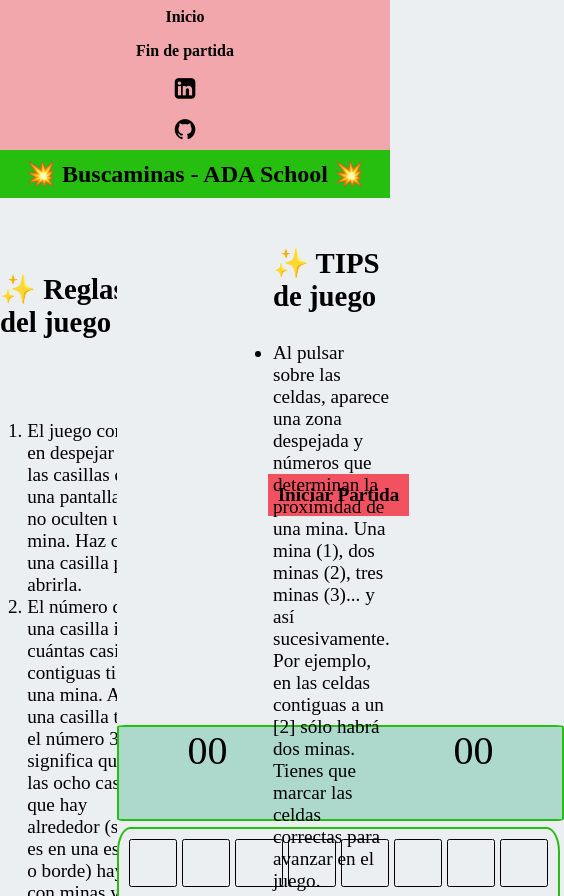
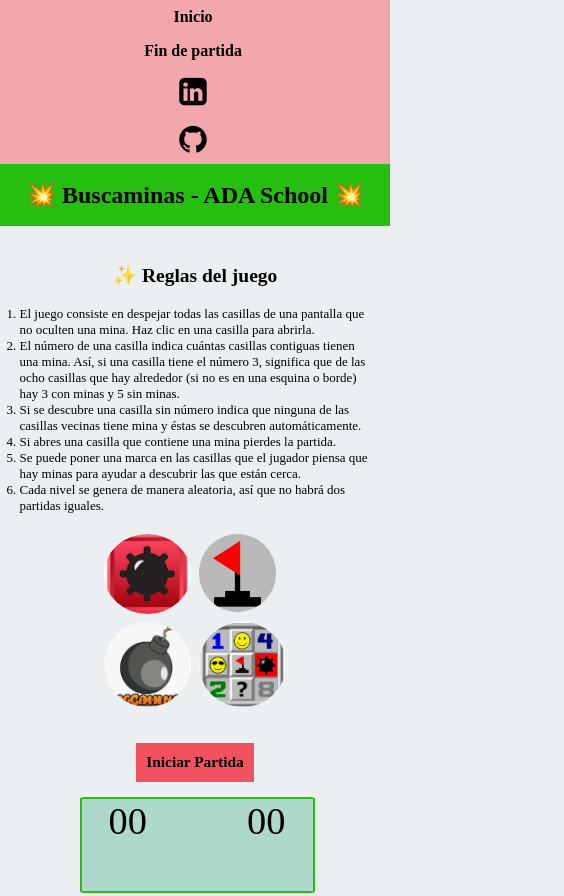
Before and after one commit to AlbiaqueMonica/CursoADABuscaminas, a plain HTML site: page index.html in a window 390 px wide. Shown: the top 896 px of the page, 564 px wide, since content can reach past the window. Drawn offline with Linux system fonts and the light colour scheme.

Commit message:
Update media queries y CSS

```diff
--- a/index.html
+++ b/index.html
@@ -2,7 +2,7 @@
 <html lang="es">
   <head>
     <meta charset="utf-8" />
-    <meta name="viewport" content="width=device-width, initial-scale=1.0"&amp;gt; />
+    <meta name="viewport" content="width=device-width, initial-scale=1.0" />
     <title>Buscaminas - El Juego</title>
     <link rel="stylesheet" href="https://cdnjs.cloudflare.com/ajax/libs/font-awesome/4.7.0/css/font-awesome.min.css">
     <link href="style.css" rel="stylesheet" type="text/css" />
@@ -15,7 +15,7 @@
   </head>
 
   <body>
-    <section class="todo">
+    <section >
 
       <header>
         <nav class="main-nav">
@@ -78,7 +78,7 @@
 
         </div>
       </aside>
-      <section class="main">
+      <div class="main">
 
           <div class="bot-tablero" style="background-color:#F25260 ;">Iniciar Partida</div>
             <div class="cont-tablero">
@@ -155,7 +155,7 @@
               </div>
             </div>
 
-      </section>
+          </div>
       <aside >
         <h2>✨ TIPS de juego</h2>
         <ul >
--- a/style.css
+++ b/style.css
@@ -20,15 +20,8 @@ body{
     margin-bottom: 0;
     padding-left: 0;
     display: flex;
-    flex-direction: column;
+    flex-direction: row;
 }
-
-@media screen and (min-width: 768px){
-    .main-menu{
-        flex-direction: row;
-    }
-}
-
 
 
 .main-menu__item{
@@ -44,7 +37,7 @@ body{
 }
 
 .fa{
-    font-size:24px;
+    font-size:2em;
     color: black;
 }
 
@@ -60,12 +53,12 @@ body{
 
 h1{
     background-color: #27BF0F;
-    padding: 10px;
+    padding: 0.7em;
     text-align: center;
 }
 
 .bot-tablero{
-    padding: 10px;
+    padding: 0.7em;
     font-size: larger;
     font-weight: bolder;
 }
@@ -86,8 +79,10 @@ ol{
 
 }
 
+
+
 ul{
-    padding-right: 20px;
+    padding-right: 15%;
 }
 
 
@@ -110,7 +105,7 @@ img{
     display:grid;
     grid-template-columns: 25% 25% 25% 25%;
     padding: 5%;
-    gap: 10px;
+    gap: 2%;
 
 
 }
@@ -118,7 +113,7 @@ img{
 .main{
     display: grid;
     align-items: center;
-    padding-top: 20px;
+    padding-top: 1%;
     background-color: #EBEFF2;
 
 }
@@ -128,7 +123,7 @@ img{
     width: 100%;
     height: 100%;
     grid-template-rows: 10% 90%;
-    row-gap: 10px;
+    row-gap: 2%;
 
 
 }
@@ -151,7 +146,7 @@ img{
 .contador{
     display: grid;
     justify-items: center;
-    font-size: 40px;
+    font-size: 2em;
 
 
 }
@@ -198,7 +193,7 @@ footer{
 footer p{
     padding-bottom:10px;
 }
-/* ----------------Fin de Partida-------------*/
+/* ----------------CSS Fin de Partida-------------*/
 
 main{
     background-color: #ADD9CC;
@@ -269,3 +264,147 @@ button{
     transform: rotate(360deg);
     -webkit-transform: rotate(360deg);
 }
+
+/*------------MEDIA QUERIES --------*/
+
+@media screen and (max-width: 1400px) {
+
+    .main-menu{
+
+        display: flex;
+        flex-direction: column;
+    }
+    .container{
+
+        grid-template-columns:2fr;
+
+
+
+    }
+
+    .contador{
+        font-size:3em;
+    }
+
+    .main{
+        padding-bottom: 4%;
+
+    }
+
+    .bot-tablero{
+       margin-bottom: 2em;
+    }
+
+    ol{
+        padding-left: 10%;
+        padding-right: 5%;
+    }
+    ul{
+        padding-right: 5%;
+        padding-left: 5%;
+    }
+  }
+
+
+@media screen and (max-width: 600px) {
+
+    .main-menu{
+
+        display: flex;
+        flex-direction: column;
+    }
+    .container{
+
+        grid-template-columns:1fr;
+        font-size: 0.8em;
+
+
+
+    }
+    .contador{
+        font-size:3em;
+    }
+
+    .main{
+        padding-bottom: 4%;
+
+    }
+    ol{
+        padding-left: 8%;
+        padding-right: 5%;
+    }
+
+    ul{
+        padding-right: 3%;
+        padding-left: 4%;
+    }
+  }
+
+  @media screen and (max-width: 500px) {
+
+    .main-menu{
+
+        display: flex;
+        flex-direction: column;
+    }
+    .container{
+
+        grid-template-columns:1fr;
+
+
+
+    }
+
+    .contador{
+        font-size:3em;
+    }
+
+    .bot-tablero{
+        margin-bottom: 1em;
+     }
+
+    .images{
+
+        grid-template-columns: 25% 25%;
+        justify-content: center;
+
+
+
+    }
+
+
+
+    aside{
+
+        font-size: small;
+        padding-bottom: 3%;
+
+
+    }
+    ol{
+        padding-left: 5%;
+        padding-right: 5%;
+    }
+    ul {
+        padding-right: 1%;
+        padding-left: 3%;
+    }
+
+  }
+
+  @media screen and (max-width: 400px) {
+
+    ul {
+        padding-right: 1%;
+        padding-left: 1%;
+    }
+
+    .contador{
+        font-size:3em;
+    }
+
+    .tablero{
+        grid-template-columns: repeat(4, 2fr);
+        grid-template-rows: repeat(4,2fr);
+    }
+  }
```
Also changed, not shown: finPartida.html (+11 -7 lines).
